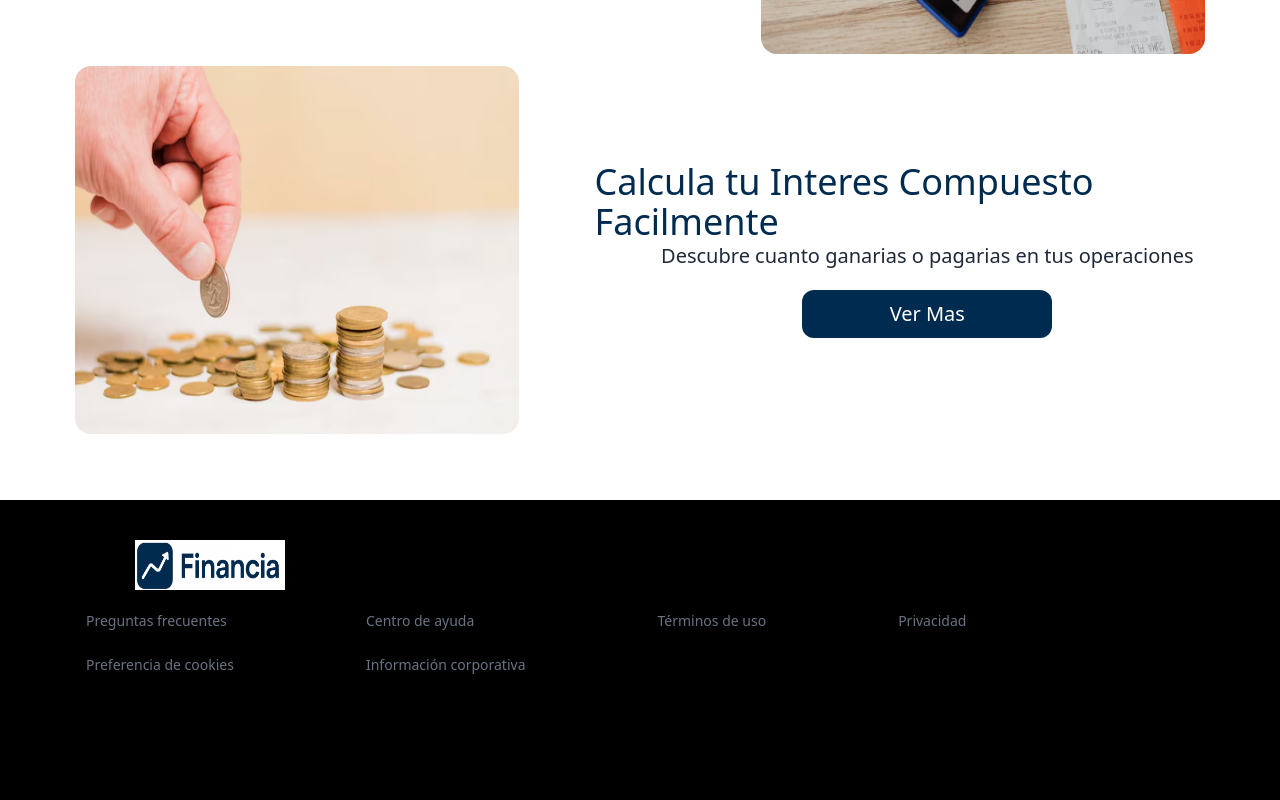
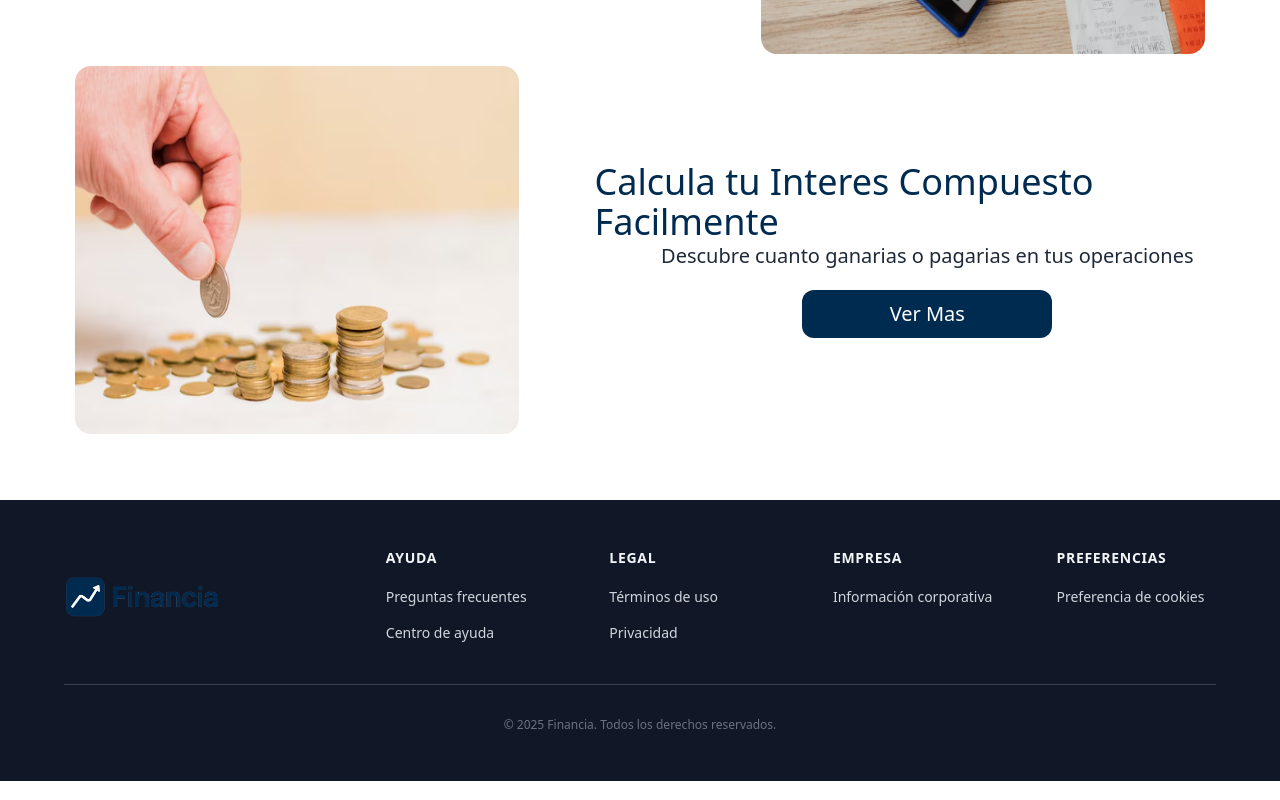
Before and after one commit to Moo0nchild/Financia, a React (Vite) app: page / in a window 1280 px wide. Shown: the part 1200-2000 px from the top of the page. Built offline with nearby package versions, Linux system fonts and the light colour scheme; no server answers.

Commit message:
Ultimos cambios

```diff
--- a/src/App.jsx
+++ b/src/App.jsx
@@ -25,32 +25,44 @@ function AnimatedRoutes() {
         <Route path='/login' element={<Login />} />
         <Route path='/register' element={<Register />} />
         <Route path='/forgotPassword' element={<ForgotPassword />} />
-        <Route path='/dashboard' element={<Dashboard />} />
-
         <Route path='/servicios' element={<ServiciosPage />} />
+        <Route
+          path='/dashboard'
+          element={
+            <ProtectedRoute>
+              <Dashboard />
+            </ProtectedRoute>
+          }
+        />
 
         <Route
           path='/interes'
           element={
+            <ProtectedRoute>
               <Layout>
                 <Interes />
               </Layout>
+            </ProtectedRoute>
           }
         />
         <Route
           path='/interesSimple'
           element={
+            <ProtectedRoute>
               <Layout>
                 <InteresSimple />
               </Layout>
+            </ProtectedRoute>
           }
         />
         <Route
           path='/interesCompuesto'
           element={
+            <ProtectedRoute>
               <Layout>
                 <InteresCompuesto />
               </Layout>
+            </ProtectedRoute>
           }
         />
         <Route
--- a/src/components/Footer.jsx
+++ b/src/components/Footer.jsx
@@ -1,61 +1,114 @@
-import logo from '../assets/Logo.png'
+import logo from '../assets/Logo-sin-fondo.png'
 
 export function Footer() {
   return (
-    <footer className='h-[300px] w-full text-gray-500 bg-black relative'>
-      <p className='absolute mt-10 mb-5 ml-[135px]'>
-        <img src={logo} alt='logo' className='w-[150px] h-[50px]' />
-      </p>
-      <div className='absolute flex flex-wrap py-12 mt-15 ml-[70px] gap-25'>
-        <div className='px-4'>
-          <ul>
-            <li className='list-none mb-5'>
-              <a href='#' className='text-gray-500 text-sm hover:underline'>
+    <footer className='w-full bg-gray-900 text-gray-300 py-12 px-6'>
+      <div className='max-w-6xl mx-auto'>
+        <div className='flex flex-col md:flex-row justify-between items-start md:items-center gap-8 mb-10'>
+          {/* Logo */}
+          <div className='flex-shrink-0'>
+            <img
+              src={logo}
+              alt='logo'
+              className='w-40 h-12 object-contain'
+            />
+          </div>
+
+          {/* Enlaces */}
+          <div className='grid grid-cols-2 md:grid-cols-4 gap-8 md:gap-16'>
+            <div>
+              <h4 className='font-semibold text-gray-100 mb-4 text-sm uppercase tracking-wider'>
+                Ayuda
+              </h4>
+              <ul className='space-y-3'>
+                <li>
+                  <a
+                    href='#'
+                    className='text-sm hover:text-white transition-colors duration-200'
+                  >
                     Preguntas frecuentes
                   </a>
                 </li>
-            <li className='list-none mb-5'>
-              <a href='#' className='text-gray-500 text-sm hover:underline'>
-                Preferencia de cookies
+                <li>
+                  <a
+                    href='#'
+                    className='text-sm hover:text-white transition-colors duration-200'
+                  >
+                    Centro de ayuda
                   </a>
                 </li>
               </ul>
             </div>
 
-        <div className='px-4'>
-          <ul>
-            <li className='list-none mb-5'>
-              <a href='#' className='text-gray-500 text-sm hover:underline'>
-                Centro de ayuda
+            <div>
+              <h4 className='font-semibold text-gray-100 mb-4 text-sm uppercase tracking-wider'>
+                Legal
+              </h4>
+              <ul className='space-y-3'>
+                <li>
+                  <a
+                    href='#'
+                    className='text-sm hover:text-white transition-colors duration-200'
+                  >
+                    Términos de uso
                   </a>
                 </li>
-            <li className='list-none mb-5'>
-              <a href='#' className='text-gray-500 text-sm hover:underline'>
+                <li>
+                  <a
+                    href='#'
+                    className='text-sm hover:text-white transition-colors duration-200'
+                  >
+                    Privacidad
+                  </a>
+                </li>
+              </ul>
+            </div>
+
+            <div>
+              <h4 className='font-semibold text-gray-100 mb-4 text-sm uppercase tracking-wider'>
+                Empresa
+              </h4>
+              <ul className='space-y-3'>
+                <li>
+                  <a
+                    href='#'
+                    className='text-sm hover:text-white transition-colors duration-200'
+                  >
                     Información corporativa
                   </a>
                 </li>
               </ul>
             </div>
 
-        <div className='px-4'>
-          <ul>
-            <li className='list-none mb-5'>
-              <a href='#' className='text-gray-500 text-sm hover:underline'>
-                Términos de uso
-              </a>
-            </li>
-          </ul>
-        </div>
-        <div className='px-4'>
-          <ul>
-            <li className='list-none mb-5'>
-              <a href='#' className='text-gray-500 text-sm hover:underline'>
-                Privacidad
+            <div>
+              <h4 className='font-semibold text-gray-100 mb-4 text-sm uppercase tracking-wider'>
+                Preferencias
+              </h4>
+              <ul className='space-y-3'>
+                <li>
+                  <a
+                    href='#'
+                    className='text-sm hover:text-white transition-colors duration-200'
+                  >
+                    Preferencia de cookies
                   </a>
                 </li>
               </ul>
             </div>
           </div>
+        </div>
+
+        {/* Línea separadora */}
+        <div className='border-t border-gray-700 my-8'></div>
+
+        {/* Derechos de autor */}
+        <div className='text-center text-xs text-gray-500'>
+          <p>
+            © {new Date().getFullYear()} Financia. Todos los derechos
+            reservados.
+          </p>
+        </div>
+      </div>
     </footer>
   )
 }
--- a/src/components/Navbar.jsx
+++ b/src/components/Navbar.jsx
@@ -15,7 +15,7 @@ export default function Navbar() {
       <nav className='flex-1 max-w-2xl'>
         <ul className='flex items-center justify-end space-x-8'>
           {[
-            { path: '/', label: 'Inicio' },
+            { path: '/dashboard', label: 'Inicio' },
             { path: '/interes', label: 'Tasa de Interés' },
             { path: '/interesSimple', label: 'Interés Simple' },
             { path: '/interesCompuesto', label: 'Interés Compuesto' },
```
Also changed, not shown: src/pages/Dashboard.jsx (+14 -5 lines). Lines whose indentation alone changed are shown as unchanged.
